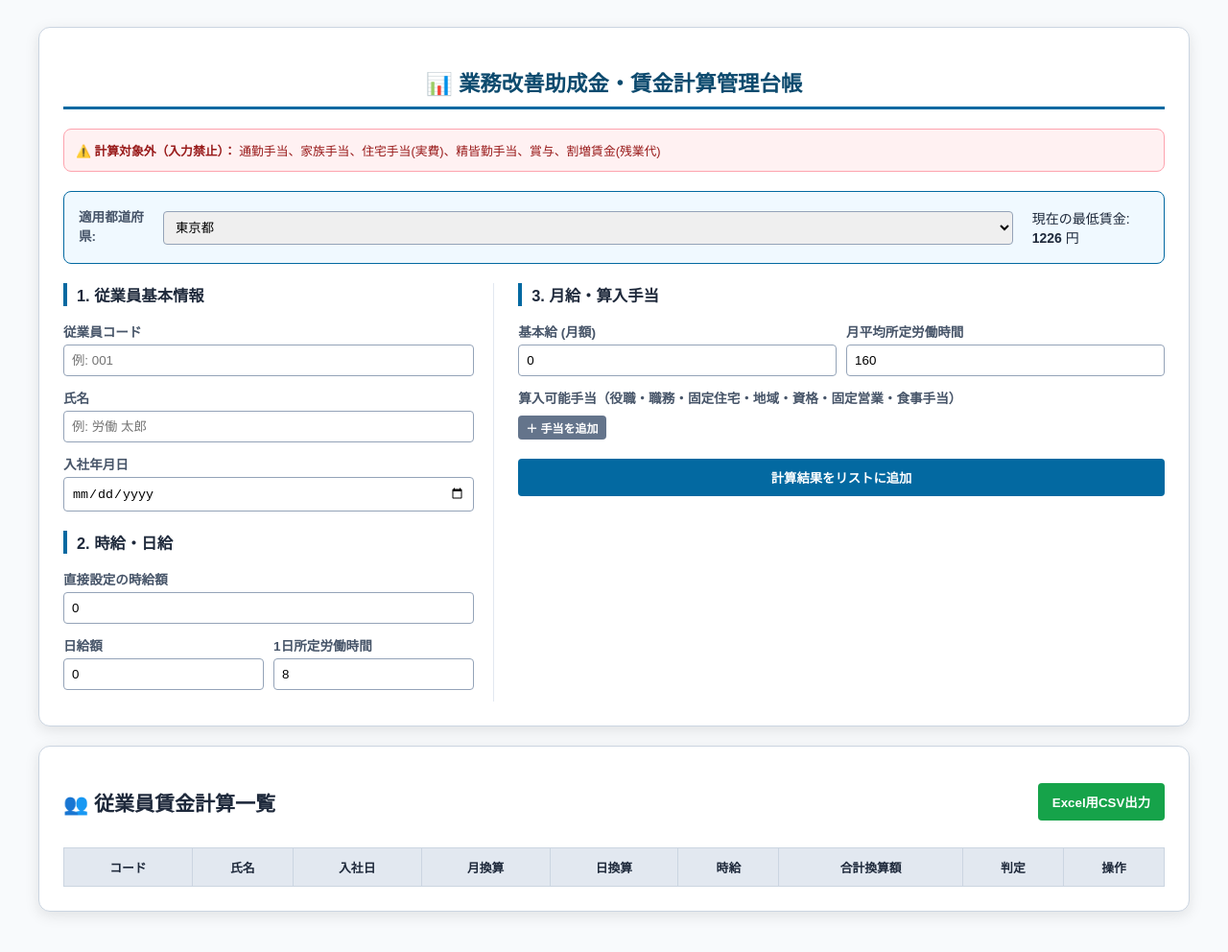
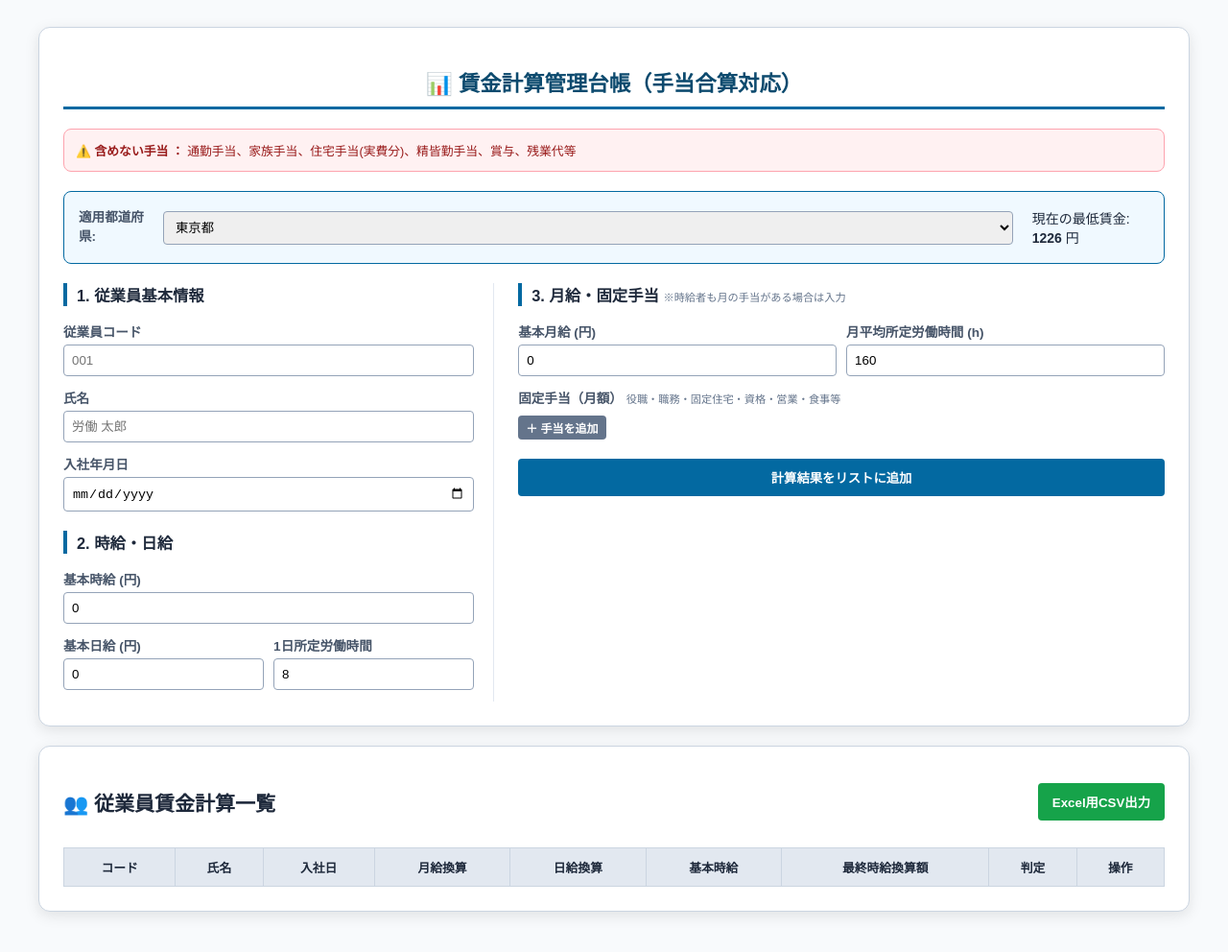
Before and after one commit to arai-yoshimi/Simulator, a plain HTML site: page index.html in a window 1280 px wide. Shown: the whole page at 96% size. Drawn offline with Linux system fonts and the light colour scheme.

Commit message:
index.html

```diff
--- a/index.html
+++ b/index.html
@@ -3,7 +3,7 @@
 <head>
     <meta charset="UTF-8">
     <meta name="viewport" content="width=device-width, initial-scale=1.0">
-    <title>業務改善助成金・賃金計算管理台帳（従業員コード対応）</title>
+    <title>業務改善助成金・賃金計算管理台帳（手当合算対応版）</title>
     <style>
         :root { --primary: #0369a1; --bg: #f8fafc; --card: #ffffff; --border: #cbd5e1; --danger: #dc2626; --success: #16a34a; }
         body { font-family: sans-serif; background-color: var(--bg); color: #1e293b; padding: 20px; font-size: 14px; }
@@ -32,16 +32,17 @@
         th { background: #e2e8f0; }
         .status-ok { color: var(--success); font-weight: bold; }
         .status-ng { color: var(--danger); font-weight: bold; }
+        .small-note { font-size: 0.7rem; color: #64748b; font-weight: normal; }
     </style>
 </head>
 <body>
 
 <div class="container">
     <div class="card">
-        <h1>📊 業務改善助成金・賃金計算管理台帳</h1>
+        <h1>📊 賃金計算管理台帳（手当合算対応）</h1>
 
         <div class="exclusion-box">
-            <strong>⚠️ 計算対象外（入力禁止）：</strong> 通勤手当、家族手当、住宅手当(実費)、精皆勤手当、賞与、割増賃金(残業代)
+            <strong>⚠️ 含めない手当 ：</strong> 通勤手当、家族手当、住宅手当(実費分)、精皆勤手当、賞与、残業代等
         </div>
 
         <div class="config-panel">
@@ -53,26 +54,29 @@
         <div class="input-grid">
             <div class="form-section">
                 <h3 style="margin-top:0; border-left:4px solid var(--primary); padding-left:10px;">1. 従業員基本情報</h3>
-                <div class="form-group"><label>従業員コード</label><input type="text" id="emp_code" placeholder="例: 001"></div>
-                <div class="form-group"><label>氏名</label><input type="text" id="name" placeholder="例: 労働 太郎"></div>
+                <div class="form-group"><label>従業員コード</label><input type="text" id="emp_code" placeholder="001"></div>
+                <div class="form-group"><label>氏名</label><input type="text" id="name" placeholder="労働 太郎"></div>
                 <div class="form-group"><label>入社年月日</label><input type="date" id="hire_date"></div>
 
                 <h3 style="margin-top:20px; border-left:4px solid var(--primary); padding-left:10px;">2. 時給・日給</h3>
-                <div class="form-group"><label>直接設定の時給額</label><input type="number" id="h_pay" value="0"></div>
+                <div class="form-group">
+                    <label>基本時給 (円)</label>
+                    <input type="number" id="h_pay" value="0">
+                </div>
                 <div class="form-group" style="display:grid; grid-template-columns:1fr 1fr; gap:10px;">
-                    <div><label>日給額</label><input type="number" id="d_pay" value="0"></div>
+                    <div><label>基本日給 (円)</label><input type="number" id="d_pay" value="0"></div>
                     <div><label>1日所定労働時間</label><input type="number" id="d_hours" value="8"></div>
                 </div>
             </div>
 
             <div>
-                <h3 style="margin-top:0; border-left:4px solid var(--primary); padding-left:10px;">3. 月給・算入手当</h3>
+                <h3 style="margin-top:0; border-left:4px solid var(--primary); padding-left:10px;">3. 月給・固定手当 <span class="small-note">※時給者も月の手当がある場合は入力</span></h3>
                 <div class="form-group" style="display:grid; grid-template-columns:1fr 1fr; gap:10px;">
-                    <div><label>基本給 (月額)</label><input type="number" id="base_pay" value="0"></div>
-                    <div><label>月平均所定労働時間</label><input type="number" id="m_hours" value="160"></div>
+                    <div><label>基本月給 (円)</label><input type="number" id="base_pay" value="0"></div>
+                    <div><label>月平均所定労働時間 (h)</label><input type="number" id="m_hours" value="160"></div>
                 </div>
 
-                <label>算入可能手当（役職・職務・固定住宅・地域・資格・固定営業・食事手当）</label>
+                <label>固定手当（月額） <span class="small-note">役職・職務・固定住宅・資格・営業・食事等</span></label>
                 <div id="allowance_container"></div>
                 <button class="btn btn-add-allow" onclick="addAllowance()">＋ 手当を追加</button>
 
@@ -93,10 +97,10 @@
                         <th>コード</th>
                         <th>氏名</th>
                         <th>入社日</th>
-                        <th>月換算</th>
-                        <th>日換算</th>
-                        <th>時給</th>
-                        <th>合計換算額</th>
+                        <th>月給換算</th>
+                        <th>日給換算</th>
+                        <th>基本時給</th>
+                        <th>最終時給換算額</th>
                         <th>判定</th>
                         <th>操作</th>
                     </tr>
@@ -108,7 +112,7 @@
 </div>
 
 <script>
-// 2026.4.9現在 確定最低賃金額（ご提示資料に基づく）
+/** 2025年度(2026.4.9現在) 確定最低賃金額  **/
 const minWages = {
     "東京都":1226, "神奈川県":1225, "大阪府":1177, "埼玉県":1141, "千葉県":1140, "愛知県":1140,
     "京都府":1122, "兵庫県":1116, "静岡県":1097, "三重県":1087, "広島県":1085, "滋賀県":1080,
@@ -142,7 +146,7 @@ function addAllowance() {
     const div = document.createElement('div');
     div.className = 'allowance-row';
     let opts = allowanceOptions.map(o => `<option>${o}</option>`).join('');
-    div.innerHTML = `<select>${opts}</select><input type="number" class="allow_val" value="0"><button class="btn btn-del" onclick="this.parentElement.remove()">✕</button>`;
+    div.innerHTML = `<select>${opts}</select><input type="number" class="allow_val" value="0" oninput="calcPreview()"><button class="btn btn-del" onclick="this.parentElement.remove()">✕</button>`;
     container.appendChild(div);
 }
 
@@ -157,12 +161,17 @@ function addEmployee() {
     let allowSum = 0;
     document.querySelectorAll('.allow_val').forEach(el => allowSum += parseFloat(el.value) || 0);
 
+    // ロジック修正：基本月給がある場合も、ない場合も (基本月給 + 固定手当) / 月平均労働時間 で計算
+    // これにより時給者の「月額手当」も正しく時給換算に加算される
     const mEquivalent = mHours > 0 ? (basePay + allowSum) / mHours : 0;
+
     const dPay = parseFloat(document.getElementById('d_pay').value) || 0;
     const dHours = parseFloat(document.getElementById('d_hours').value) || 1;
     const dEquivalent = dPay / dHours;
+
     const hPay = parseFloat(document.getElementById('h_pay').value) || 0;
 
+    // すべての要素を合算して最終時給を算出
     const total = Math.floor(mEquivalent + dEquivalent + hPay);
     const minWage = minWages[document.getElementById('global_pref').value];
 
@@ -173,6 +182,9 @@ function addEmployee() {
     document.getElementById('emp_code').value = "";
     document.getElementById('name').value = "";
     document.getElementById('allowance_container').innerHTML = "";
+    document.getElementById('h_pay').value = 0;
+    document.getElementById('d_pay').value = 0;
+    document.getElementById('base_pay').value = 0;
 }
 
 function renderTable() {
@@ -182,7 +194,9 @@ function renderTable() {
         const row = tbody.insertRow();
         row.innerHTML = `
             <td>${e.code}</td><td>${e.name}</td><td>${e.hireDate}</td>
-            <td>${Math.floor(e.mEquivalent)}円</td><td>${Math.floor(e.dEquivalent)}円</td><td>${e.hPay}円</td>
+            <td>${Math.floor(e.mEquivalent)}円 <br><small>(月額分換算)</small></td>
+            <td>${Math.floor(e.dEquivalent)}円</td>
+            <td>${e.hPay}円</td>
             <td><strong>${e.total.toLocaleString()}円</strong></td>
             <td class="${e.total >= e.minWage ? 'status-ok' : 'status-ng'}">${e.total >= e.minWage ? 'クリア' : '不足'}</td>
             <td><button class="btn btn-del" onclick="employees.splice(${i},1); renderTable();">削除</button></td>
@@ -192,14 +206,14 @@ function renderTable() {
 
 function exportToCSV() {
     if(employees.length === 0) return;
-    let csv = "\uFEFFコード,氏名,入社年月日,基本給,手当計,月平均労働時間,月換算,日給,1日所定,日換算,直接時給,最終換算額,判定\n";
+    let csv = "\uFEFFコード,氏名,入社年月日,基本月給,手当計,月平均時間,月換算,基本日給,1日労働時間,日換算,基本時給,最終時給換算額,判定\n";
     employees.forEach(e => {
         csv += `${e.code},${e.name},${e.hireDate},${e.basePay},${e.allowSum},${e.mHours},${Math.floor(e.mEquivalent)},${e.dPay},${e.dHours},${Math.floor(e.dEquivalent)},${e.hPay},${e.total},${e.total >= e.minWage ? "OK" : "不足"}\n`;
     });
     const blob = new Blob([csv], { type: 'text/csv;charset=utf-8;' });
     const link = document.createElement("a");
     link.href = URL.createObjectURL(blob);
-    link.download = "賃金計算名簿.csv";
+    link.download = "賃金計算リスト.csv";
     link.click();
 }
 
```
